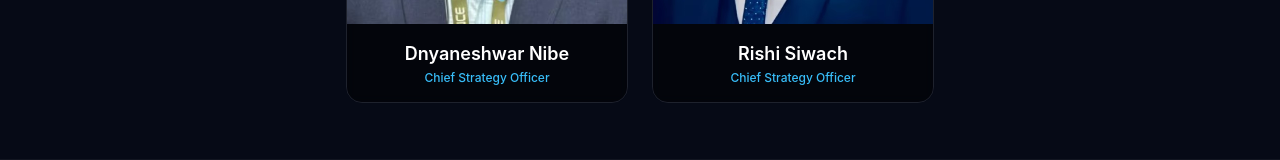
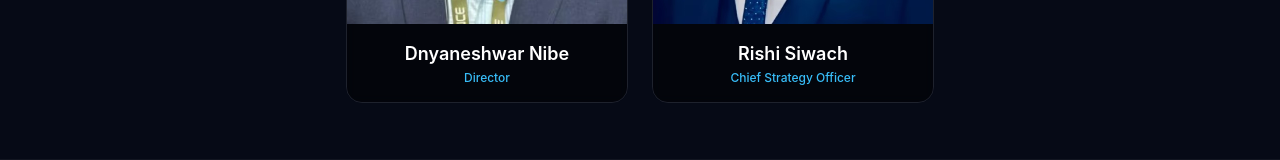
Before and after one commit to Sharandeep-Singh-NibeSpace/Bhaarat-Space, a Next.js app: page /about in a window 1280 px wide. Shown: the part 4914-5074 px from the top of the page. Built offline with nearby package versions, Linux system fonts and the light colour scheme.

Commit message:
update commit

```diff
--- a/components/Team.js
+++ b/components/Team.js
@@ -7,7 +7,7 @@ const TEAM = [
   {
     initials: "DN",
     name: "Dnyaneshwar Nibe",
-    role: "Chief Strategy Officer",
+    role: "Director",
     image: "/images/Team/Dnyaneshwar_Nibe.avif",
   },
   {
```
